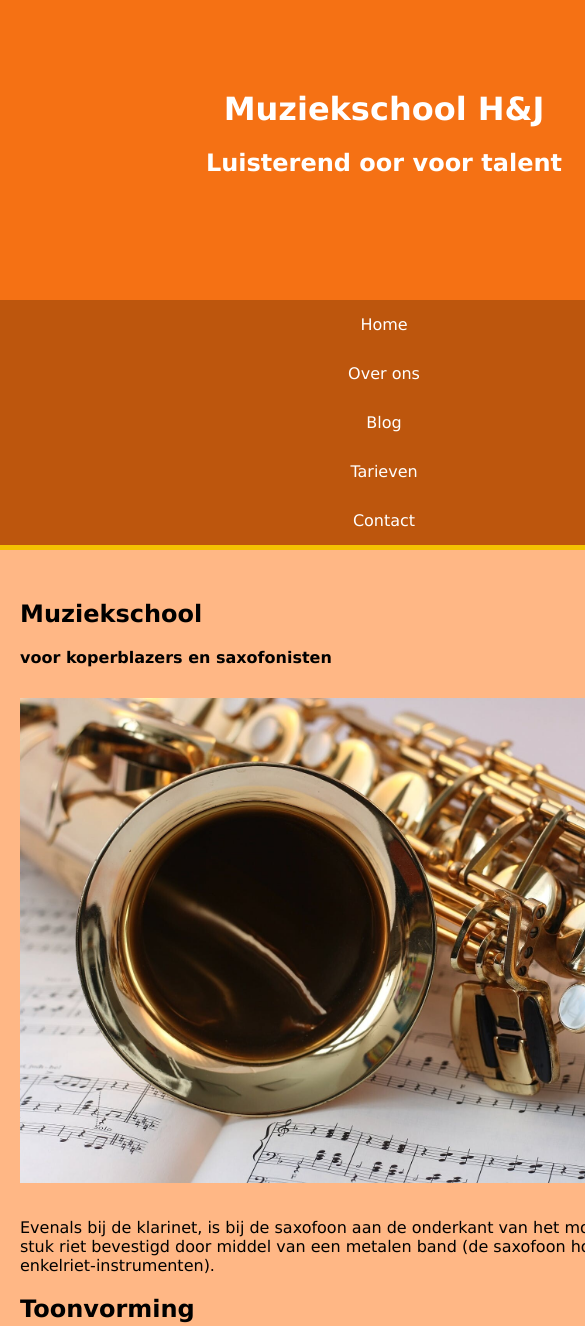
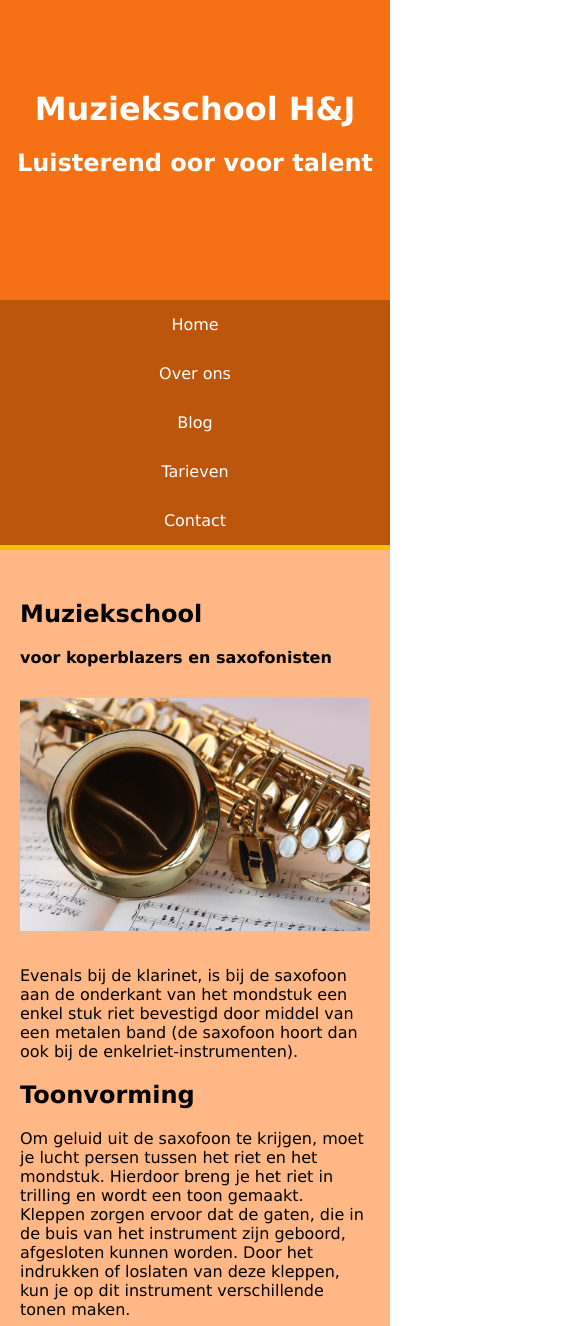
Before and after one commit to RichardVanAlphen/examen4, a plain HTML site: page media/index.html in a window 390 px wide. Shown: the top 1326 px of the page, 585 px wide, since content can reach past the window. Drawn offline with Linux system fonts and the light colour scheme; files that its build step writes are made by us from their sources; files whose address does not match are found by name.

Commit message:
Update main.css

```diff
--- a/css/main.css
+++ b/css/main.css
@@ -211,7 +211,10 @@
 /*Mobile*/
 @media only screen and (max-width: 768px) {
     header {
-        min-width: none;
+        min-width: 320px;
+    }
+    nav {
+    min-width: 320px;
     }
     li.nav{
         display: block;
@@ -230,7 +233,7 @@
     main{
         display: inline-block;
         width: 100%;
-        min-width: none;
+        min-width: 320px;
     }
     aside{
         display: block;
@@ -244,7 +247,7 @@
         padding-right: 0px;
     }
     footer {
-        min-width: none;
+        min-width: 320px;
     }
 
     /*Contact*/
```
